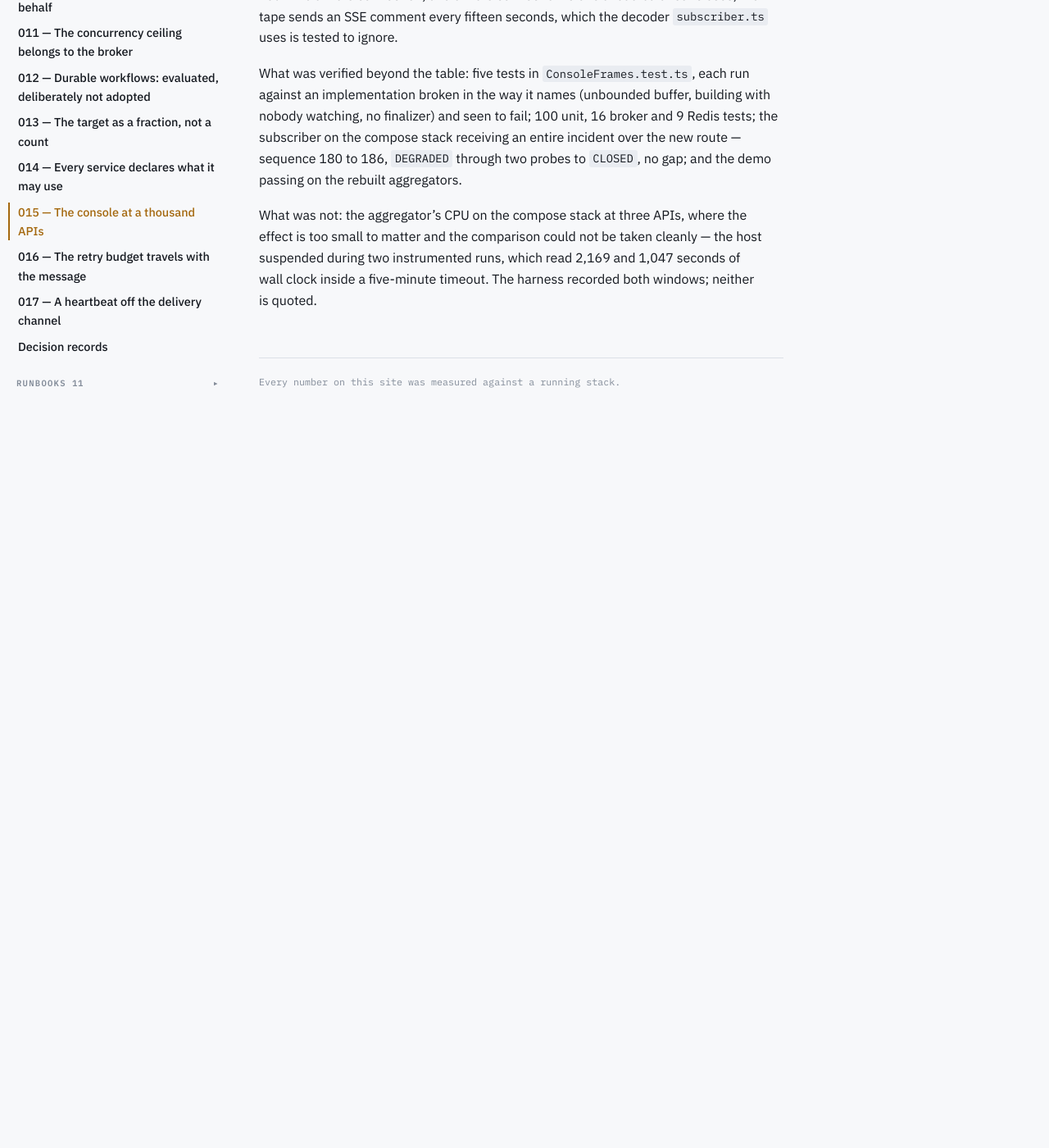
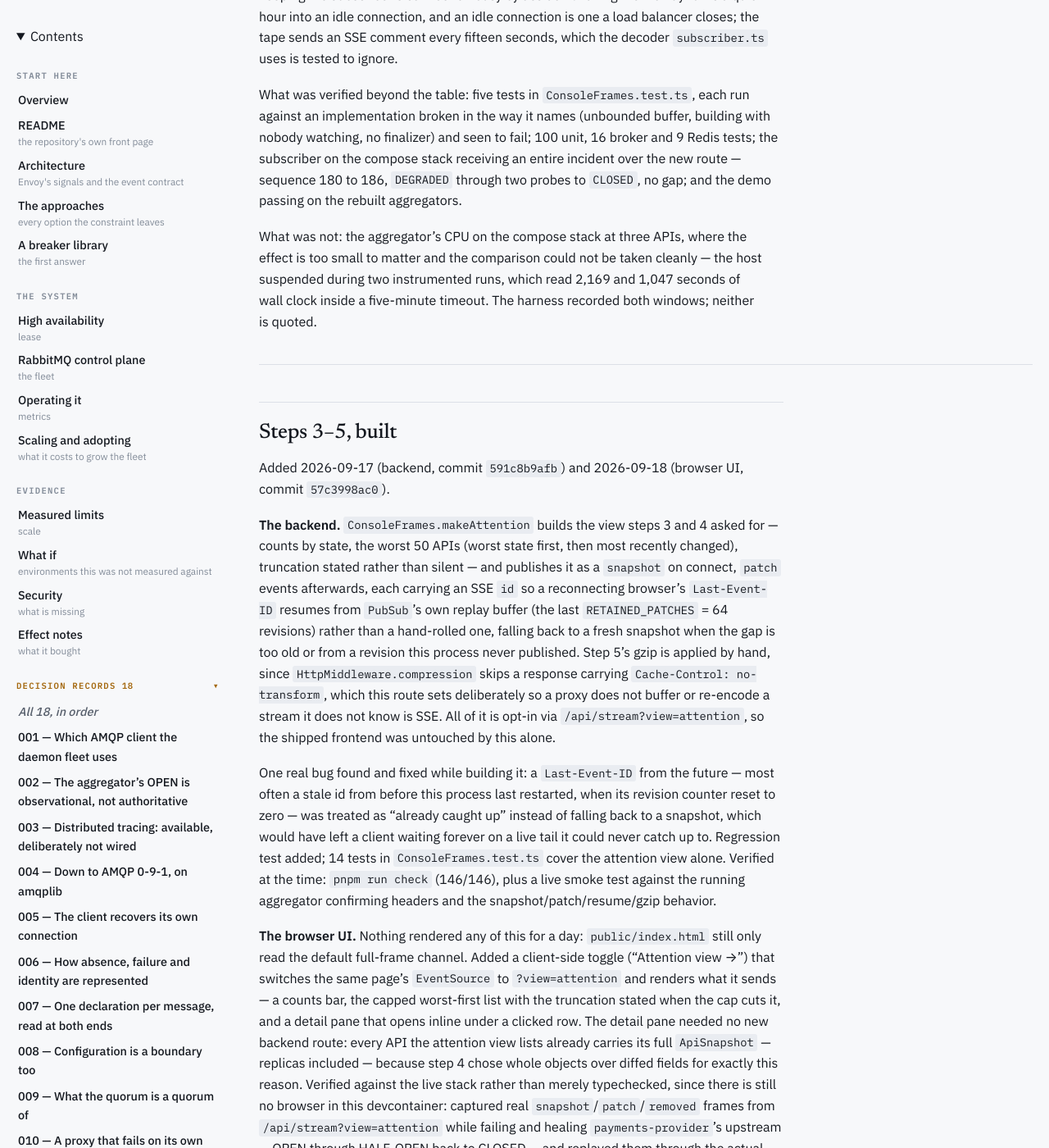
Before and after one commit to lsfera/circuit-breaker-unboxing, a Jekyll site: the page built from docs/decisions/015-the-console-at-a-thousand-apis.md, in a window 1280 px wide and 1400 px high, scrolled down 8233 px. Shown: the whole window at 82% size. Built offline with Jekyll 4.4.1, drawn with Linux system fonts in a browser that asks for light colours; our own code applies the rules of GitHub Pages for plain Markdown files; before the commit the page ends 8789 px from its top, so only the background shows below that; some of the changed text lies outside the part shown.

Commit message:
ADR 015: document that steps 3-5 are built, and what still isn't
The ADR still said "steps 3-5 still proposed" after both the backend
(6a02fa8f4d, 2026-09-17) and the browser UI (64147407fe, 2026-09-18) landed
— the same kind of drift ADR 017 needed a same-day amendment for. Adds a
"Steps 3-5, built" section in the same style as the existing "Steps 1 and 2,
built" one: what was built, the real bug found along the way, what was
verified and how, and named honestly: no per-API detail route, no search,
no diffing on the default channel, and — the one worth flagging loudest —
the ADR's own measure-console-stream.mjs targets have never been re-run
against the finished implementation, so "the numbers work" is still an
inference from the pieces' design, not a measurement.

```diff
--- a/docs/decisions/015-the-console-at-a-thousand-apis.md
+++ b/docs/decisions/015-the-console-at-a-thousand-apis.md
@@ -1,8 +1,10 @@
 # 015 — The console at a thousand APIs
 
-**Status**: proposed 2026-09-12; steps 1 and 2 built 2026-09-13, steps 3–5
-still proposed. The proposal below is as written; the amendment at the end
-says what building the first two measured, and corrects one thing it got wrong.
+**Status**: proposed 2026-09-12; steps 1 and 2 built 2026-09-13; steps 3–5's
+backend and step 3's browser UI built 2026-09-17/18 — see "Steps 3–5, built"
+below for what that leaves open. The proposal below is as written; the
+amendments at the end say what building each part measured, and correct
+what it got wrong.
 **Date**: 2026-09-12.
 **Context**: [measured limits](../measurements.md#at-a-size-nobody-runs-it-at)
 found that the console breaks first at a thousand APIs — `/api/stream` re-sends
@@ -345,3 +347,79 @@ effect is too small to matter and the comparison could not be taken cleanly —
 the host suspended during two instrumented runs, which read 2,169 and 1,047
 seconds of wall clock inside a five-minute timeout. The harness recorded both
 windows; neither is quoted.
+
+---
+
+## Steps 3–5, built
+
+Added 2026-09-17 (backend, commit `591c8b9afb`) and 2026-09-18 (browser UI,
+commit `57c3998ac0`).
+
+**The backend.** `ConsoleFrames.makeAttention` builds the view steps 3 and 4
+asked for — counts by state, the worst 50 APIs (worst state first, then most
+recently changed), truncation stated rather than silent — and publishes it as
+a `snapshot` on connect, `patch` events afterwards, each carrying an SSE `id`
+so a reconnecting browser's `Last-Event-ID` resumes from `PubSub`'s own
+replay buffer (the last `RETAINED_PATCHES` = 64 revisions) rather than a
+hand-rolled one, falling back to a fresh snapshot when the gap is too old or
+from a revision this process never published. Step 5's gzip is applied by
+hand, since `HttpMiddleware.compression` skips a response carrying
+`Cache-Control: no-transform`, which this route sets deliberately so a proxy
+does not buffer or re-encode a stream it does not know is SSE. All of it is
+opt-in via `/api/stream?view=attention`, so the shipped frontend was
+untouched by this alone.
+
+One real bug found and fixed while building it: a `Last-Event-ID` from the
+future — most often a stale id from before this process last restarted, when
+its revision counter reset to zero — was treated as "already caught up"
+instead of falling back to a snapshot, which would have left a client
+waiting forever on a live tail it could never catch up to. Regression test
+added; 14 tests in `ConsoleFrames.test.ts` cover the attention view alone.
+Verified at the time: `pnpm run check` (146/146), plus a live smoke test
+against the running aggregator confirming headers and the
+snapshot/patch/resume/gzip behavior.
+
+**The browser UI.** Nothing rendered any of this for a day: `public/index.html`
+still only read the default full-frame channel. Added a client-side toggle
+("Attention view →") that switches the same page's `EventSource` to
+`?view=attention` and renders what it sends — a counts bar, the capped
+worst-first list with the truncation stated when the cap cuts it, and a
+detail pane that opens inline under a clicked row. The detail pane needed no
+new backend route: every API the attention view lists already carries its
+full `ApiSnapshot` — replicas included — because step 4 chose whole objects
+over diffed fields for exactly this reason. Verified against the live
+stack rather than merely typechecked, since there is still no browser in
+this devcontainer: captured real `snapshot`/`patch`/`removed` frames from
+`/api/stream?view=attention` while failing and healing `payments-provider`'s
+upstream — OPEN through HALF_OPEN back to CLOSED — and replayed them through
+the actual render functions in Node, confirming correct list ordering, row
+and detail markup, and the `removed` path firing on recovery. `pnpm run
+check`: 147/147.
+
+**Left out of the UI, deliberately.** The fault-injection sliders
+(`public/index.html`'s existing `/api/failure` controls): this view is "which
+of a thousand needs a look" for a real incident, not the demo control
+surface, and per-slider control of a thousand APIs was never the ADR's ask.
+The leader/standby banner and the subscriber integrity panel: neither is in
+the attention payload — both are full-view-only fields (`leader`,
+`subscriber`, `specs`) that step 3's design never included, since they are
+demo/operational furniture rather than part of "which APIs need attention."
+
+**Still not done, honestly:**
+
+- **No per-API detail route** (`GET /api/stream?api=<id>`) and **no search**
+  (`GET /api/state?q=`) — both named in the original proposal. The detail
+  route turned out unnecessary for the UI actually built (see above); search
+  was not attempted.
+- **No diffing on the default full-frame channel** — `/api/stream` without
+  `?view=` is byte-for-byte what it always was, still 2.77 MB/s at a
+  thousand APIs. Only the opt-in view got steps 3–5.
+- **The ADR's own verification table was never re-run.** `pnpm run check`
+  covers correctness; `scripts/measure-console-stream.mjs` against the real
+  implementation, to confirm the under-10-KB/s and under-1-KB/s targets this
+  ADR set for itself, has not been done. Until it is, "the numbers work" is
+  an inference from the individual pieces' design, not a measurement — the
+  same distinction steps 1 and 2's own build called out for the control
+  loop's CPU before that was actually re-measured.
+- **Browser-side rendering cost remains unmeasured**, same limitation named
+  at every stage of this ADR: no browser in this devcontainer.
```
Also changed, not shown: docs/decisions/README.md (+1 -1 lines).
